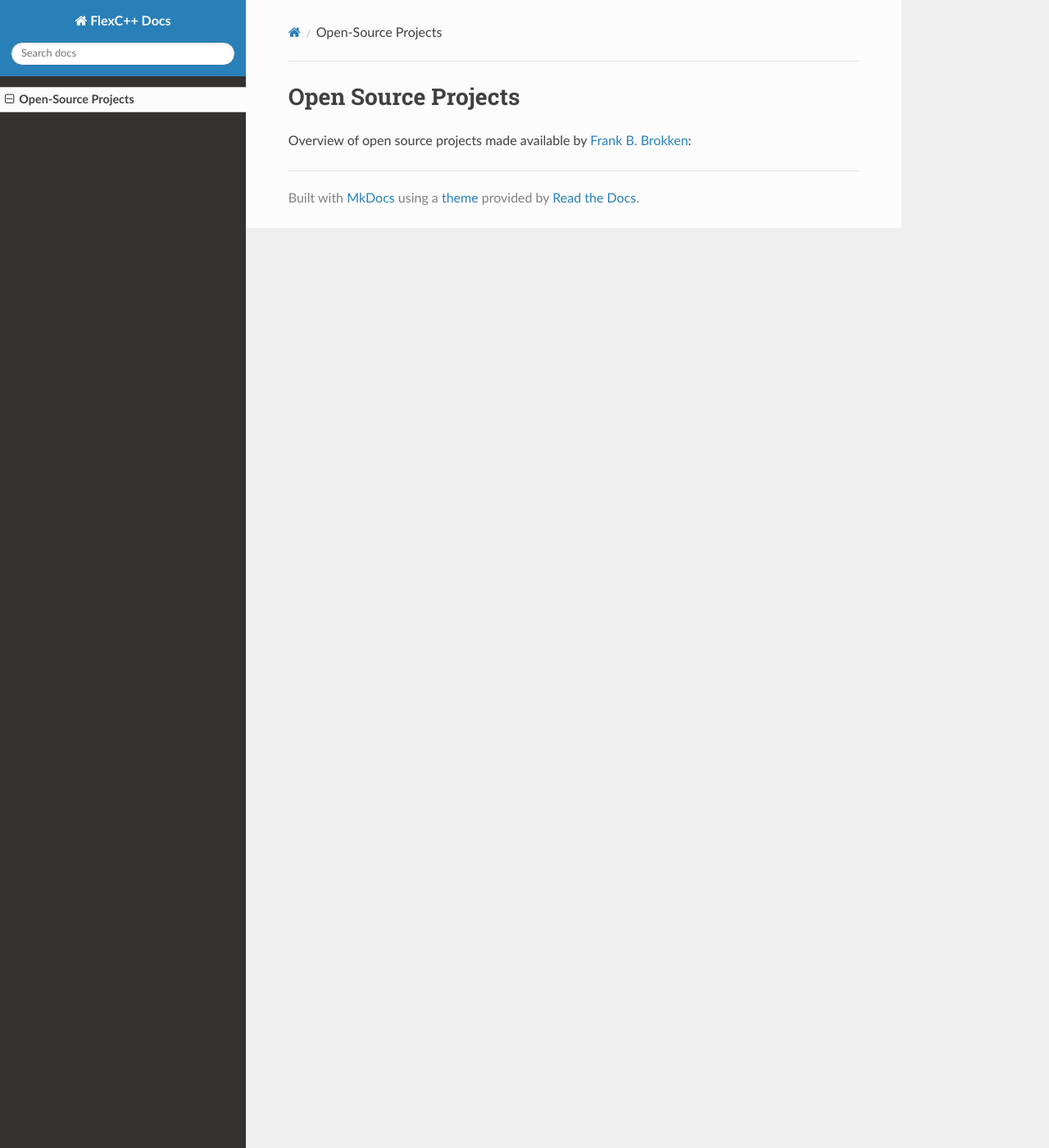
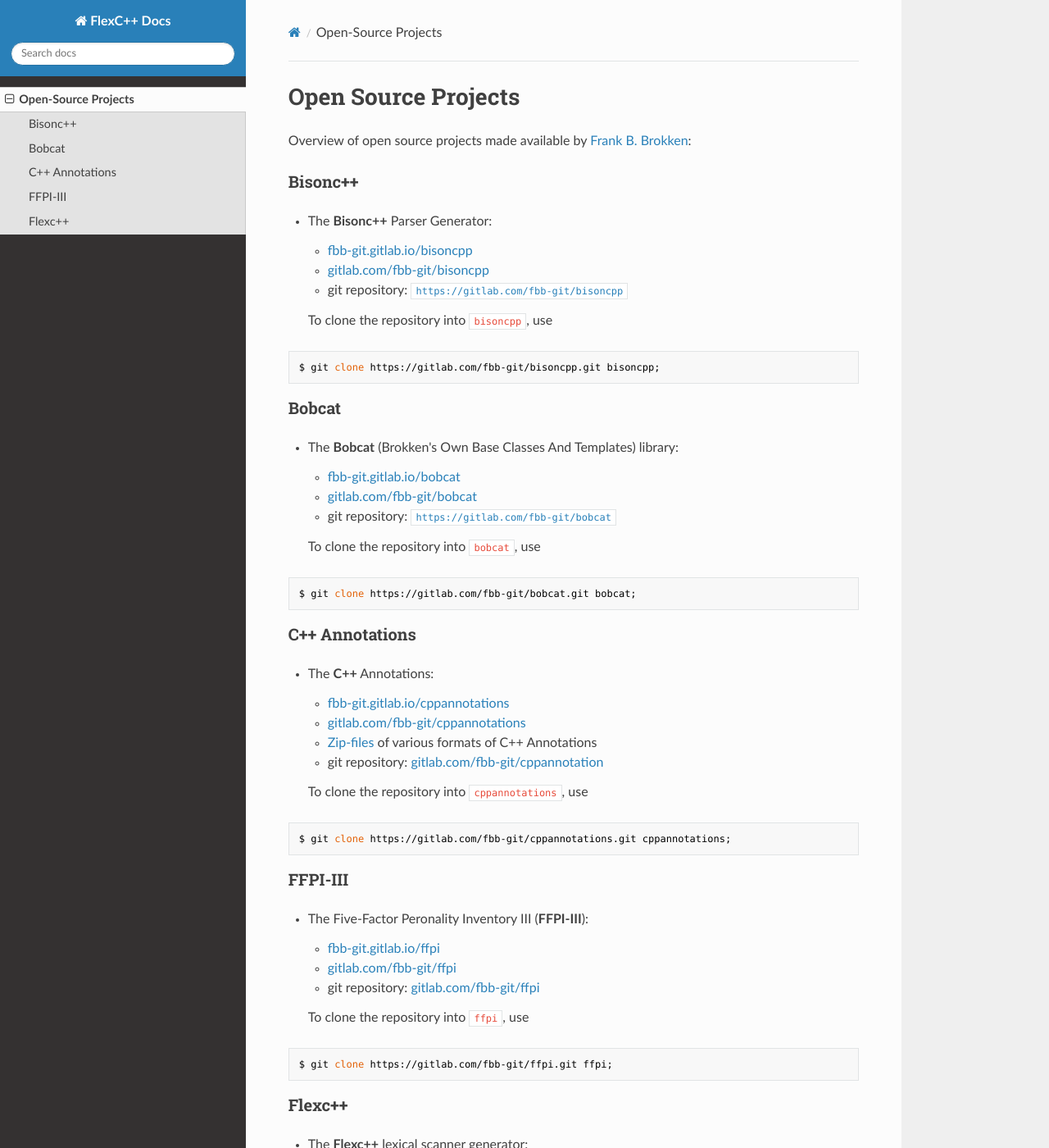
Before and after one commit to s-bose/flexcpp-docs, an MkDocs documentation site: the page built from docs/projects.md, in a window 1280 px wide and 1400 px high. Shown: the whole window at 82% size. Built offline with MkDocs 1.6.1, drawn with Linux system fonts in a browser that asks for light colours; nearby versions of some CDN libraries; some of the changed text lies outside the part shown.

Commit message:
Adding frank's open source projects till flexcpp

````diff
--- a/docs/projects.md
+++ b/docs/projects.md
@@ -1,3 +1,59 @@
 # Open Source Projects
 
 Overview of open source projects made available by [Frank B. Brokken](mailto:f.b.brokken@rug.nl):
+
+### Bisonc++
++ The __Bisonc++__ Parser Generator:
+    + [fbb-git.gitlab.io/bisoncpp](https://fbb-git.gitlab.io/bisoncpp/)
+    + [gitlab.com/fbb-git/bisoncpp](https://gitlab.com/fbb-git/bisoncpp/)
+    + git repository: [`https://gitlab.com/fbb-git/bisoncpp`](https://gitlab.com/fbb-git/bisoncpp)
+
+    To clone the repository into `bisoncpp`, use
+```bash
+$ git clone https://gitlab.com/fbb-git/bisoncpp.git bisoncpp;
+```
+
+### Bobcat
++ The __Bobcat__ (Brokken's Own Base Classes And Templates) library:
+    + [fbb-git.gitlab.io/bobcat](https://fbb-git.gitlab.io/bobcat/)
+    + [gitlab.com/fbb-git/bobcat](https://gitlab.com/fbb-git/bobcat/)
+    + git repository: [`https://gitlab.com/fbb-git/bobcat`](https://gitlab.com/fbb-git/bobcat)
+
+    To clone the repository into `bobcat`, use
+```bash
+$ git clone https://gitlab.com/fbb-git/bobcat.git bobcat;
+```
+
+### C++ Annotations
++ The __C++__ Annotations:
+    + [fbb-git.gitlab.io/cppannotations](https://fbb-git.gitlab.io/cppannotations/)
+    + [gitlab.com/fbb-git/cppannotations](https://gitlab.com/fbb-git/cppannotations/)
+    + [Zip-files](https://gitlab.com/fbb-git/cppannotations-zip/) of various formats of C++ Annotations
+    + git repository: [gitlab.com/fbb-git/cppannotation](https://gitlab.com/fbb-git/cppannotation)
+
+    To clone the repository into `cppannotations`, use
+```bash
+$ git clone https://gitlab.com/fbb-git/cppannotations.git cppannotations;
+```
+
+### FFPI-III
++ The Five-Factor Peronality Inventory III (__FFPI-III__):
+    + [fbb-git.gitlab.io/ffpi](https://fbb-git.gitlab.io/ffpi/)
+    + [gitlab.com/fbb-git/ffpi](https://gitlab.com/fbb-git/ffpi/)
+    + git repository: [gitlab.com/fbb-git/ffpi](https://gitlab.com/fbb-git/ffpi)
+
+    To clone the repository into `ffpi`, use
+```bash
+$ git clone https://gitlab.com/fbb-git/ffpi.git ffpi;
+```
+
+### Flexc++
++ The __Flexc++__ lexical scanner generator:
+    + [fbb-git.gitlab.io/flexcpp](https://fbb-git.gitlab.io/flexcpp/)
+    + [gitlab.com/fbb-git/flexcpp](https://gitlab.com/fbb-git/flexcpp/)
+    + git repository: [gitlab.com/fbb-git/flexcpp](https://gitlab.com/fbb-git/flexcpp)
+
+    To clone the repository into flexcpp, use
+```bash
+$ git clone https://gitlab.com/fbb-git/flexcpp.git flexcpp;
+```
````
Also changed, not shown: README.md (+2 -0 lines).
